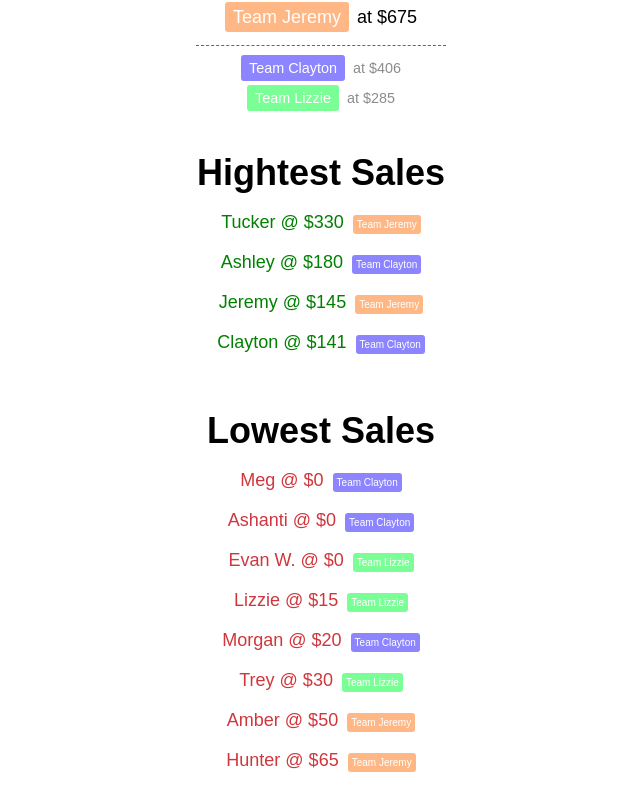
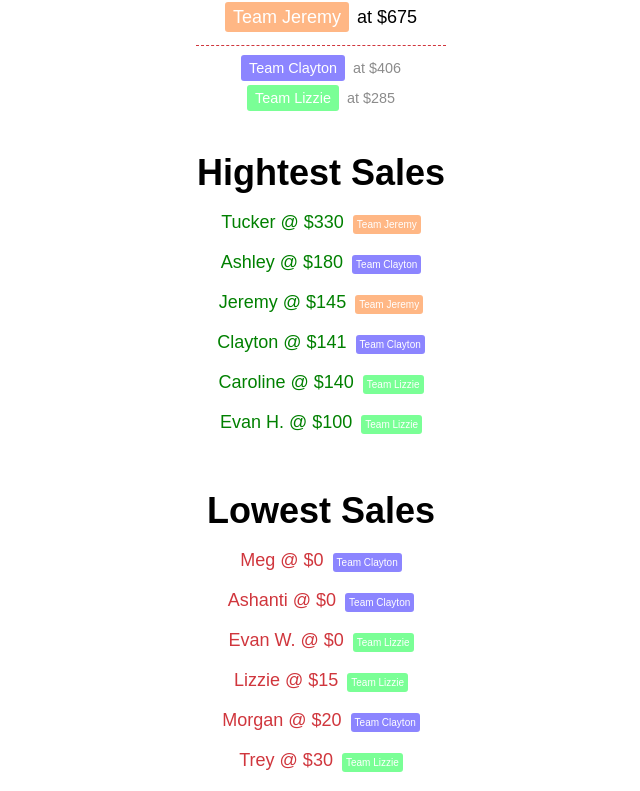
Before and after one commit to chancesmith/sk-team-competition, a React (Create React App) app: page / in a window 1280 px wide. Shown: the part 379-1170 px from the top of the page, without its empty margins (319-959 px from the left). Built offline with nearby package versions, Linux system fonts and the light colour scheme.

Commit message:
update who is shown as top sellers (above $100)

```diff
--- a/src/App.js
+++ b/src/App.js
@@ -130,11 +130,11 @@ class App extends Component {
           {this.showHighestTeam()}
           <div className="team-list">
             <h1>Hightest Sales</h1>
-            {this.showHighestSalesTeamMembers(4)}
+            {this.showHighestSalesTeamMembers(6)}
           </div>
           <div className="team-list">
             <h1>Lowest Sales</h1>
-            {this.showLowestSalesTeamMembers(12)}
+            {this.showLowestSalesTeamMembers(10)}
           </div>
         </div>
       </div>
```
